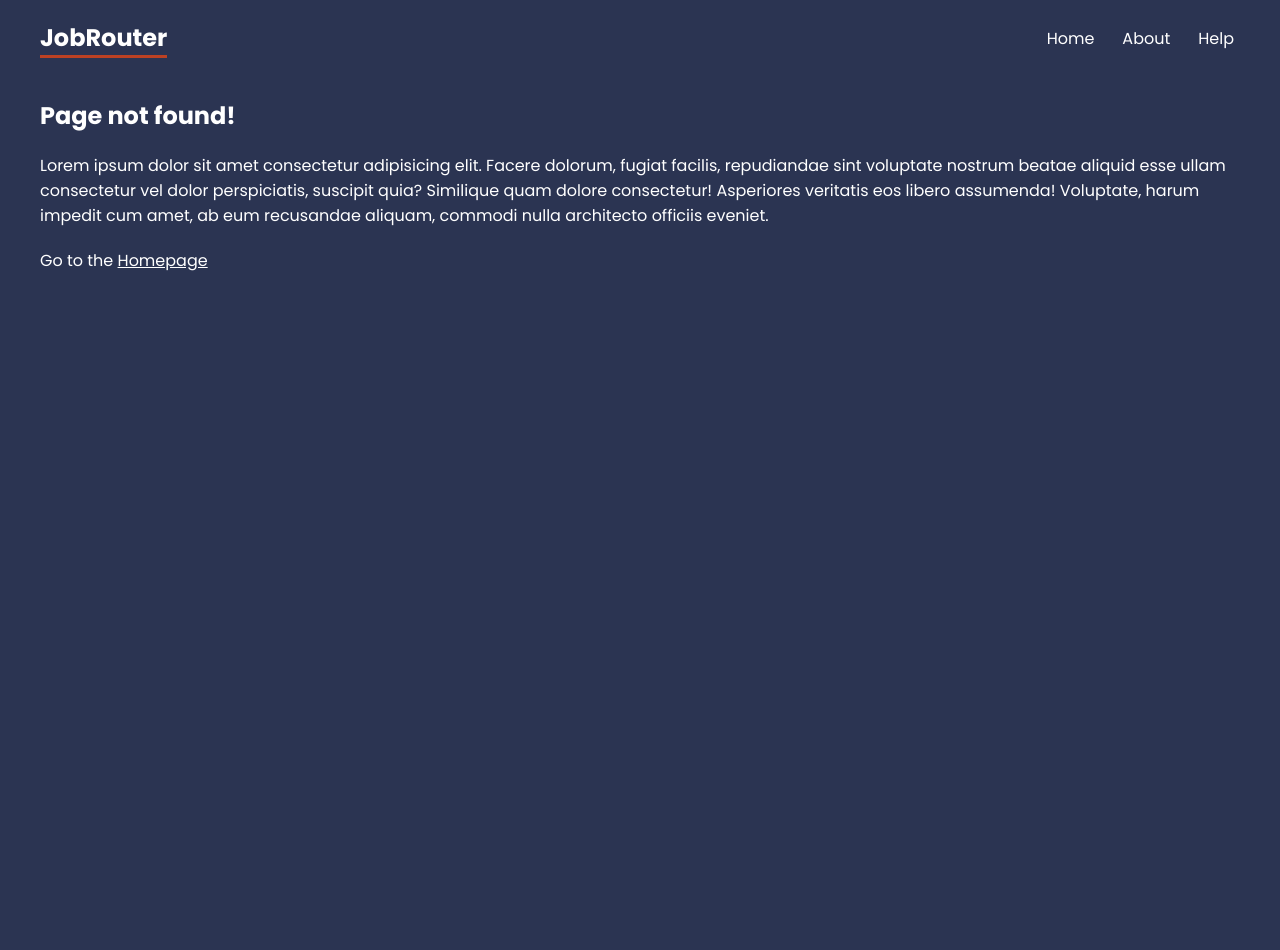
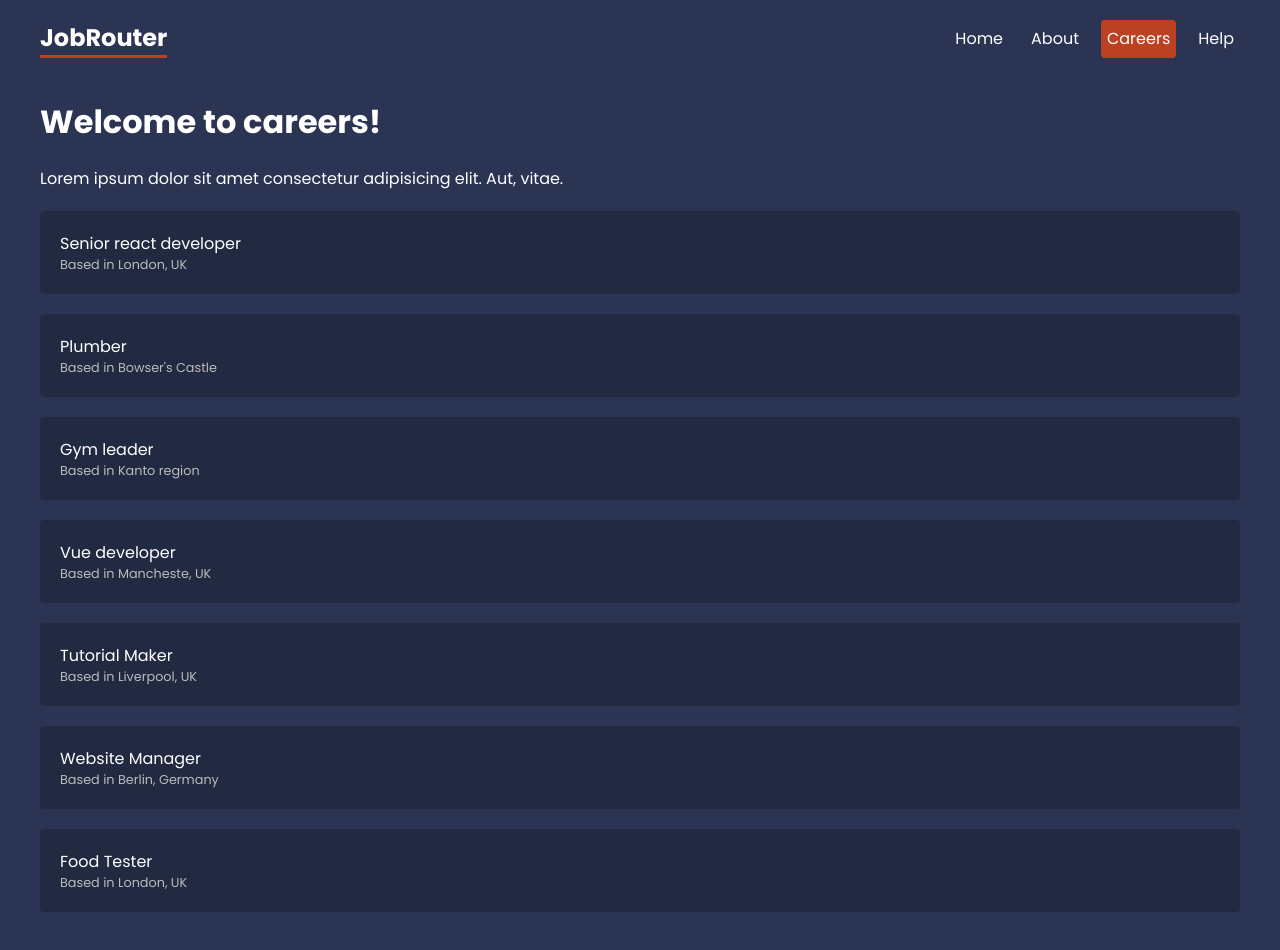
Before and after one commit to HiroZenX/jobRouter, a React (Create React App) app: page /careers in a window 1280 px wide. Shown: the top 950 px of the page. Before the commit the page ends 800 px from the top, so only its background shows below. Built offline with nearby package versions, Linux system fonts and the light colour scheme; data requests are answered from the project's data file; the HTML template or start-up script is replaced by a standard one.

Commit message:
careers page added, data is being supplied from db.json file

```diff
--- a/src/App.js
+++ b/src/App.js
@@ -12,9 +12,12 @@ import About from './pages/About';
 // Layouts
 import RootLayout from './layouts/RootLayout';
 import HelpLayout from './layouts/HelpLayout';
+import CareerLayout from './layouts/CareerLayout';
+
 import Faq from './pages/help/Faq';
 import Contact from './pages/help/Contact';
 import NotFound from './pages/NotFound';
+import Career, { careersLoader } from './pages/careers/Career';
 
 
 
@@ -28,6 +31,11 @@ const router = createBrowserRouter(
         <Route path='contact' element={<Contact />}/>
       </Route>
 
+      <Route path='careers' element={<CareerLayout />} >
+        <Route index element={<Career/>} loader = {careersLoader}/>
+      </Route>
+
+
       <Route path='*' element={<NotFound />} />
     </Route>
   )
--- a/src/index.css
+++ b/src/index.css
@@ -4,6 +4,18 @@
   --primary: #bc4123;
   --secondary: #2b3452;
 }
+
+::-webkit-scrollbar{
+  width: 6px;
+}
+::-webkit-scrollbar-track{
+  background-color: #2b3452;
+}
+::-webkit-scrollbar-thumb{
+  background-color: #bc4123;
+  border-radius: 10px;
+}
+
 body {
   margin: 0;
   padding: 20px;
@@ -100,8 +112,24 @@ form label span {
 }
 
 /* careers list */
-
-
+.careers > a {
+  display: block;
+  background: rgba(0,0,0,0.2);
+  padding: 20px;
+  border-radius: 4px;
+  margin: 20px 0;
+  text-decoration: none;
+}
+.careers > a:hover p {
+  color: var(--primary);
+}
+.careers p {
+  margin: 0;
+}
+.careers > a p:last-child {
+ font-size: 0.8em;
+ color: #bbb;
+}
 /* careers details */
 
 
--- /dev/null
+++ b/src/layouts/CareerLayout.js
@@ -0,0 +1,12 @@
+import { Outlet } from "react-router-dom";
+
+export default function CareerLayout() {
+  return (
+    <div className="careerLayout">
+        <h1>Welcome to careers!</h1>
+        <p>Lorem ipsum dolor sit amet consectetur adipisicing elit. Aut, vitae.</p>
+
+        <Outlet />
+    </div>
+  )
+}
--- a/src/layouts/RootLayout.js
+++ b/src/layouts/RootLayout.js
@@ -8,6 +8,7 @@ export default function RootLayout() {
                 <h1>JobRouter</h1>
                 <NavLink to="/">Home</NavLink>
                 <NavLink to="about">About</NavLink>
+                <NavLink to="careers">Careers</NavLink>
                 <NavLink to="help">Help</NavLink>
             </nav>
         </header>
--- /dev/null
+++ b/src/pages/careers/Career.js
@@ -0,0 +1,23 @@
+import { useLoaderData ,Link} from "react-router-dom"
+
+export default function Career() {
+
+  const careers = useLoaderData()
+
+  return (
+    <div className="careers">
+      {careers.map(career => (
+        <Link to="/" key={career.id}>
+          <p>{career.title}</p>
+          <p>Based in {career.location}</p>
+        </Link>
+      ))}
+    </div>
+  )
+}
+
+// loader function
+export const careersLoader = async () =>{
+  const res = await fetch("http://localhost:4000/careers")
+  return res.json()
+}
```
